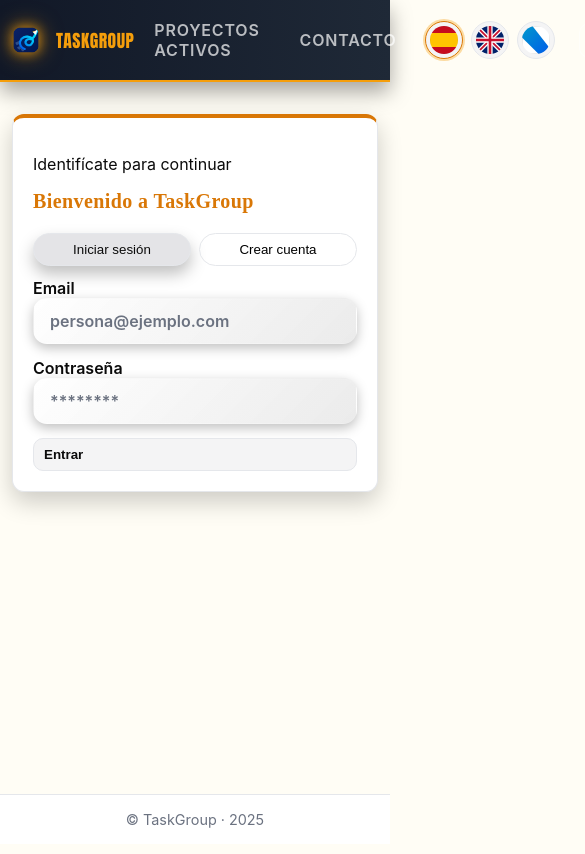
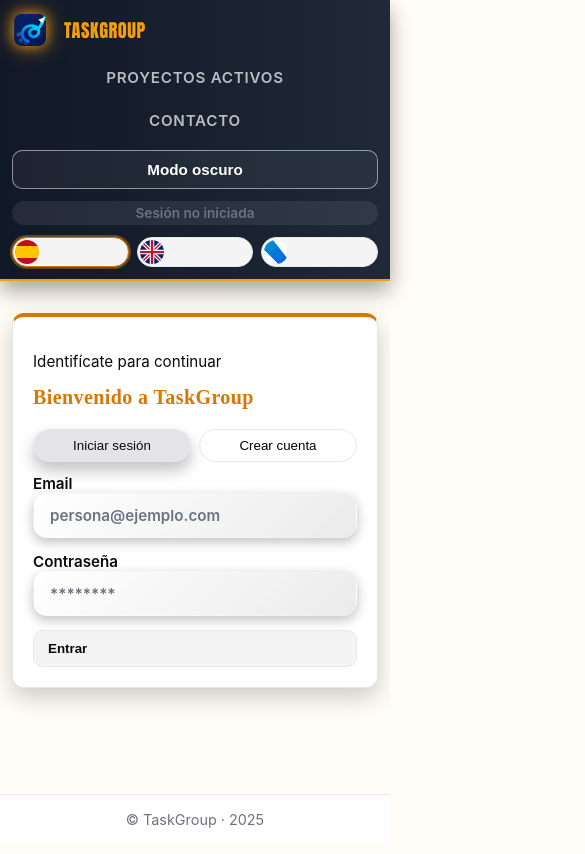
Before and after one commit to lgarbayo/TaskGroup, an Angular app in the folder app/: page /list in a window 390 px wide. Shown: the top 854 px of the page, 585 px wide, since content can reach past the window. Built offline with nearby package versions, Linux system fonts and the light colour scheme.

Commit message:
refactor: updated mobile adaptability

```diff
--- a/app/src/styles.css
+++ b/app/src/styles.css
@@ -96,7 +96,7 @@
 .language-btn.active { border-color: var(--primary); box-shadow: 0 0 0 2px rgba(245,158,11,0.35); }
 .language-flag { display: block; border-radius: 50%; width: 28px; height: 28px; }
 
-.container { width: 100%; max-width: none; margin: 24px auto; padding: 0 40px; }
+.container { width: 100%; max-width: 1200px; margin: 24px auto; padding: 0 40px; }
 
 /* Rhythm: spacing and type scale */
 :root {
@@ -261,7 +261,7 @@
 .data-table th { text-align: left; font-weight: 600; color: var(--muted); }
 .data-table tr:last-child td { border-bottom: none; }
 .table-actions { display: flex; gap: 8px; align-items: center; justify-content: flex-end; flex-wrap: wrap; }
-.task-table { table-layout: fixed; }
+.task-table { table-layout: fixed; min-width: 720px; }
 .col-title { width: 160px; }
 .col-duration { width: 120px; }
 .col-actions { width: 220px; }
@@ -299,42 +299,89 @@
 .project-summary-card { position: relative; }
 .project-summary-card .edit-float { position: absolute; bottom: 16px; right: 16px; border-radius: 999px; }
 
-/* Avatar upload mobile phone */
+/* Responsive adaptations */
 @media (max-width: 640px) {
-.app-header .wrap { gap: 8px; padding: 16px 20px; }
-.brand { font-size: 1.4rem; letter-spacing: 1px; }
-.brand-logo { height: 36px; width: 36px; }
-.container { padding: 0 16px; }
-.btn { padding: 8px 10px; }
-.grid.projects { grid-template-columns: repeat(auto-fill, minmax(220px, 1fr)); }
-.detail-grid { grid-template-columns: 1fr; }
-.table-card { height: auto; max-height: none; }
-.table-card.tasks { height: auto; max-height: none; }
-.project-actions-row { flex-direction: column; align-items: flex-end; }
-.project-actions { justify-content: flex-start; }
+  body { font-size: 0.95rem; }
+  .app-header .wrap {
+    flex-direction: column;
+    align-items: flex-start;
+    gap: 12px;
+    padding: 16px 20px;
+  }
+  .brand { font-size: 1.35rem; letter-spacing: 1px; }
+  .brand-logo { height: 36px; width: 36px; }
+  .nav-links {
+    width: 100%;
+    display: flex;
+    justify-content: space-between;
+    flex-wrap: wrap;
+    gap: 8px;
+  }
+  .nav-link {
+    flex: 1 1 calc(50% - 8px);
+    text-align: center;
+  }
+  .spacer { display: none; }
+  .language-switcher {
+    order: 3;
+    width: 100%;
+    justify-content: flex-start;
+  }
+  .language-btn { padding: 2px; }
+  .language-flag { width: 24px; height: 24px; }
+  .app-header .btn.ghost { width: 100%; justify-content: center; }
+  .pill { width: 100%; justify-content: center; }
+  .container { padding: 0 16px; }
+  .grid.projects { grid-template-columns: repeat(auto-fill, minmax(220px, 1fr)); }
+  .detail-grid { grid-template-columns: 1fr; }
+  .project-summary-head,
+  .row.row-refresh { flex-direction: column; align-items: flex-start; gap: 12px; }
+  .summary-grid { grid-template-columns: repeat(auto-fit, minmax(120px, 1fr)); }
+  .table-card,
+  .table-card.tasks { height: auto; max-height: none; margin-bottom: 18px;}
+  .table-card .table-wrapper { overflow-x: auto; }
+  .project-actions { flex-wrap: wrap; justify-content: flex-start; width: 100%; }
+  .project-actions .btn { flex: 1 0 auto; }
+  .footer { position: static; padding: 16px; margin-top: 24px; }
 }
 
-@media (max-width: 480px) { /* here is included 320px rule */
-  .app-header .wrap { padding: 12px 12px; }
-  .brand { font-size: 1.1rem; letter-spacing: 0.5px; }
-  .brand-logo { height: 28px; width: 28px; }
+@media (max-width: 480px) { /* includes 320px layout */
+  .app-header .wrap { padding: 12px; }
+  .brand { font-size: 1.15rem; letter-spacing: 0.5px; }
+  .nav-links { flex-direction: column; }
+  .nav-link { flex: 1 1 auto; width: 100%; }
+  .language-switcher { justify-content: center; }
+  .language-btn { flex: 1 1 auto; }
   .container { padding: 0 12px; }
+  main.container { padding-bottom: 110px; }
   .grid.projects { grid-template-columns: 1fr; }
-  .project-card { padding: 10px; }
+  .detail-grid { gap: 20px; }
+  .project-card { padding: 12px; }
+  .project-summary-card,
+  .table-card,
+  .tasks { margin-bottom: 18px; }
   .project-actions { flex-direction: column; align-items: stretch; }
   .project-actions .btn { width: 100%; }
-  .icon-only { width: 28px; height: 28px; }
+  .summary-grid { grid-template-columns: 1fr; }
+  .stat { width: 100%; }
+  .stat { padding: 12px; }
   .table-wrapper table { font-size: 0.85rem; }
-  .modal { width: 100%; }
+  .data-table th,
+  .data-table td { padding: 8px; }
+  .modal { width: 100%; max-height: 90vh; border-radius: 0; }
+  .footer { text-align: center; }
 }
 
 @media (min-width: 1920px) {
-  .container { max-width: none; width: 100%; padding: 0 60px; }
-  .card.pad { padding: 28px; }
-  .detail-grid { grid-template-columns: minmax(360px, 1fr) minmax(0, 2fr); }
-  .project-card { padding: 20px; }
-  .table-card { max-height: 420px; height: 420px; }
-  .table-card.tasks { max-height: 620px; height: 620px; }
+  body { font-size: 1.05rem; }
+  .container { width: 100%; max-width: none; padding: 0 50px; }
+  .card.pad { padding: 32px; }
+  .detail-grid { grid-template-columns: minmax(420px, 1fr) minmax(0, 2fr); gap: 32px; }
+  .project-card { padding: 24px; }
+  .summary-grid { grid-template-columns: repeat(auto-fit, minmax(180px, 1fr)); }
+  .table-card { max-height: 460px; height: 460px; }
+  .table-card.tasks { max-height: 640px; height: 640px; }
+  .app-header .wrap { padding: 32px 80px; }
 }
 
 /* Task list */
@@ -416,7 +463,13 @@
 .member-form-controls input { flex: 1 1 220px; }
 .member-form-controls .btn { flex: 0 0 auto; }
 .table-card { display: flex; flex-direction: column; gap: 12px; }
-.table-card .table-wrapper { border: 1px solid var(--border); border-radius: 16px; overflow: hidden; }
+.table-card .table-wrapper {
+  border: 1px solid var(--border);
+  border-radius: 16px;
+  overflow: hidden;
+  overflow-x: auto;
+  -webkit-overflow-scrolling: touch;
+}
 .table-card table { width: 100%; border-collapse: collapse; }
 .table-card th { text-align: left; font-size: 0.85rem; color: var(--muted); text-transform: uppercase; letter-spacing: 0.05em; background: rgba(255,255,255,0.02); }
 .table-card th, .table-card td { padding: 12px 16px; border-bottom: 1px solid rgba(255,255,255,0.05); }
```
